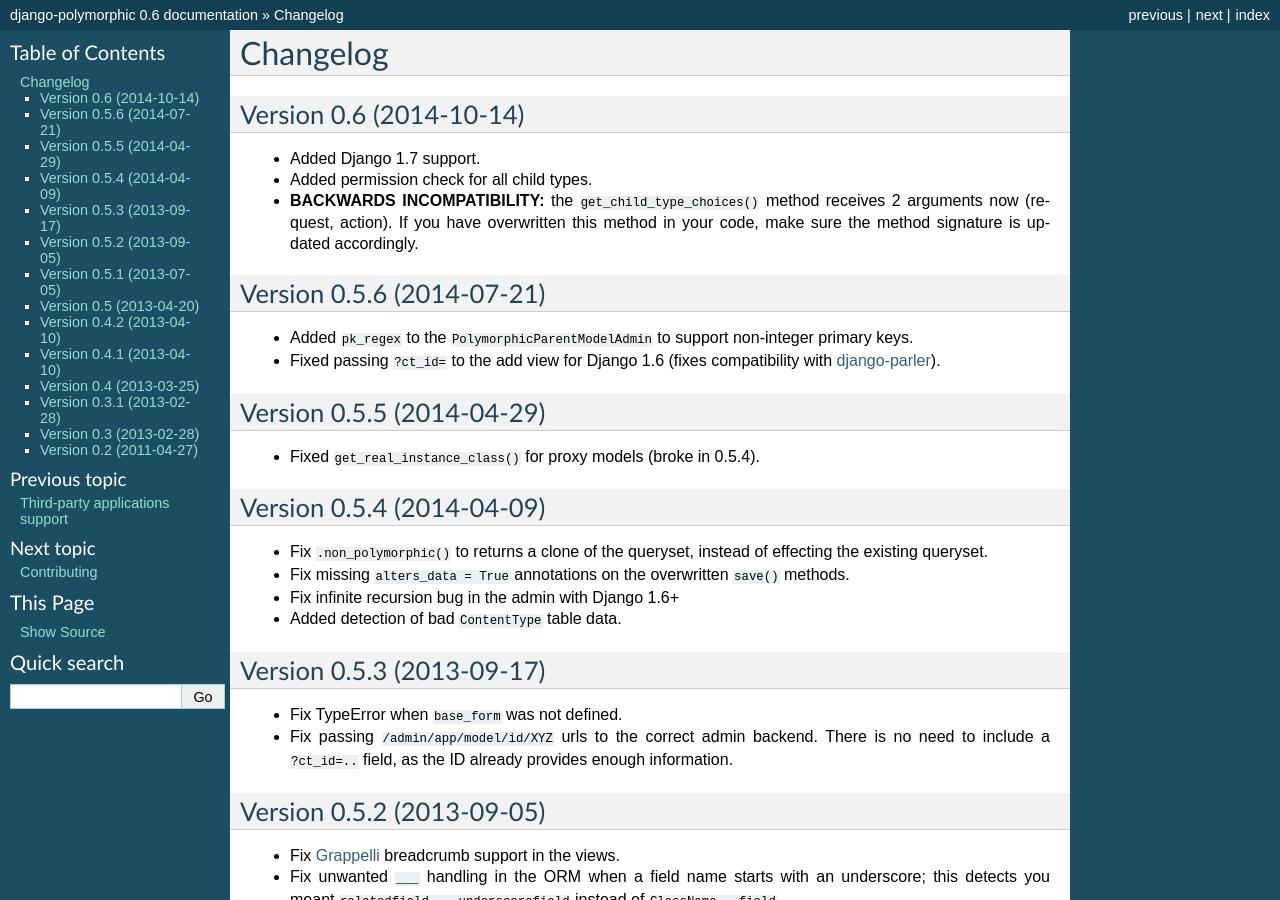
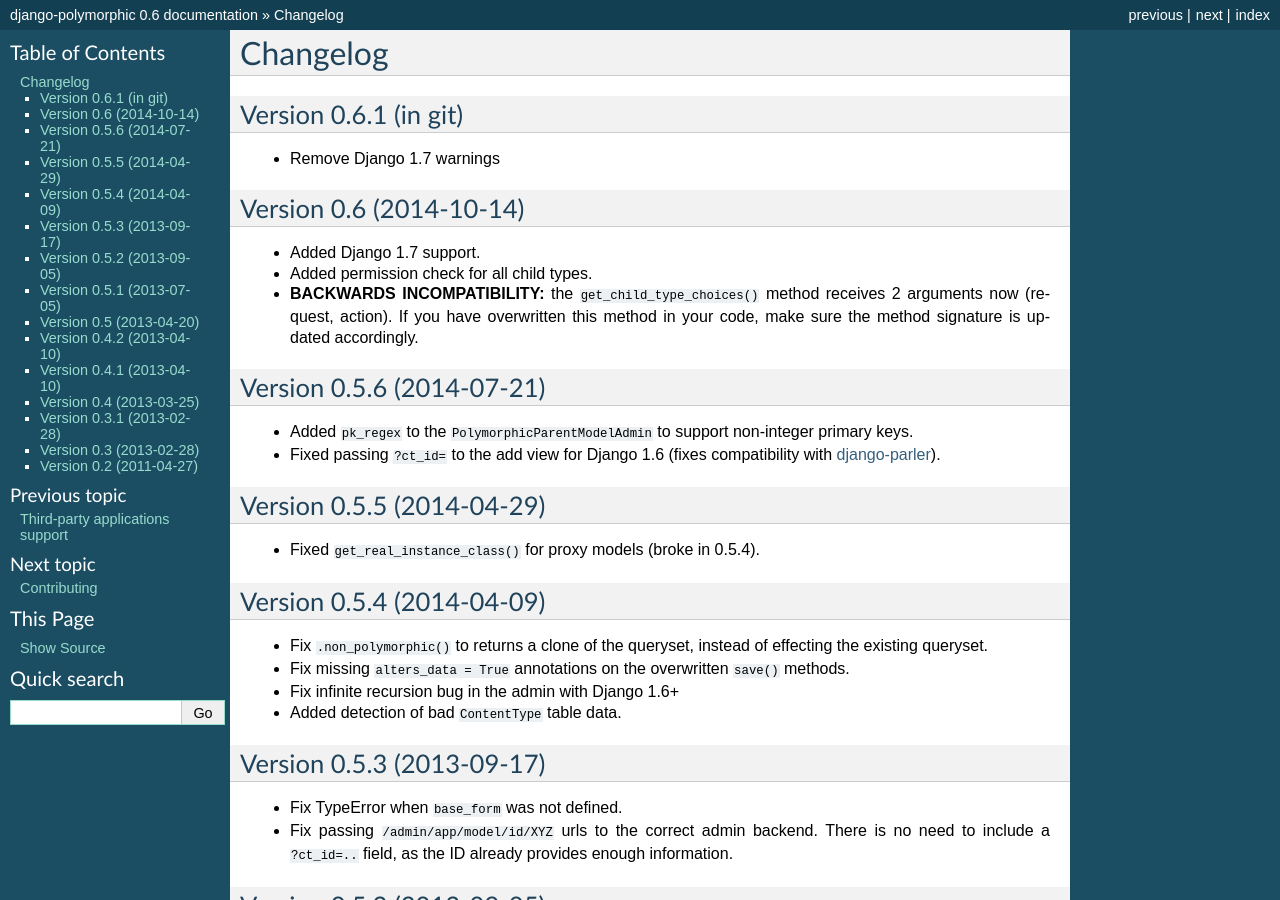
Before and after one commit to jazzband/django-polymorphic, a Sphinx documentation site: the page built from docs/changelog.rst, in a window 1280 px wide and 900 px high. Built offline with Sphinx 7.4.7, drawn with Linux system fonts in a browser that asks for light colours.

Commit message:
Bump version to 0.6.1 already

```diff
--- a/docs/changelog.rst
+++ b/docs/changelog.rst
@@ -1,5 +1,11 @@
 Changelog
 ==========
+
+Version 0.6.1 (in git)
+----------------------
+
+* Remove Django 1.7 warnings
+
 
 Version 0.6 (2014-10-14)
 ------------------------
--- a/polymorphic/__version__.py
+++ b/polymorphic/__version__.py
@@ -11,4 +11,4 @@
     6. git commit
     7. push to github
 """
-__version__ = "0.6"
+__version__ = "0.6.1"
```
